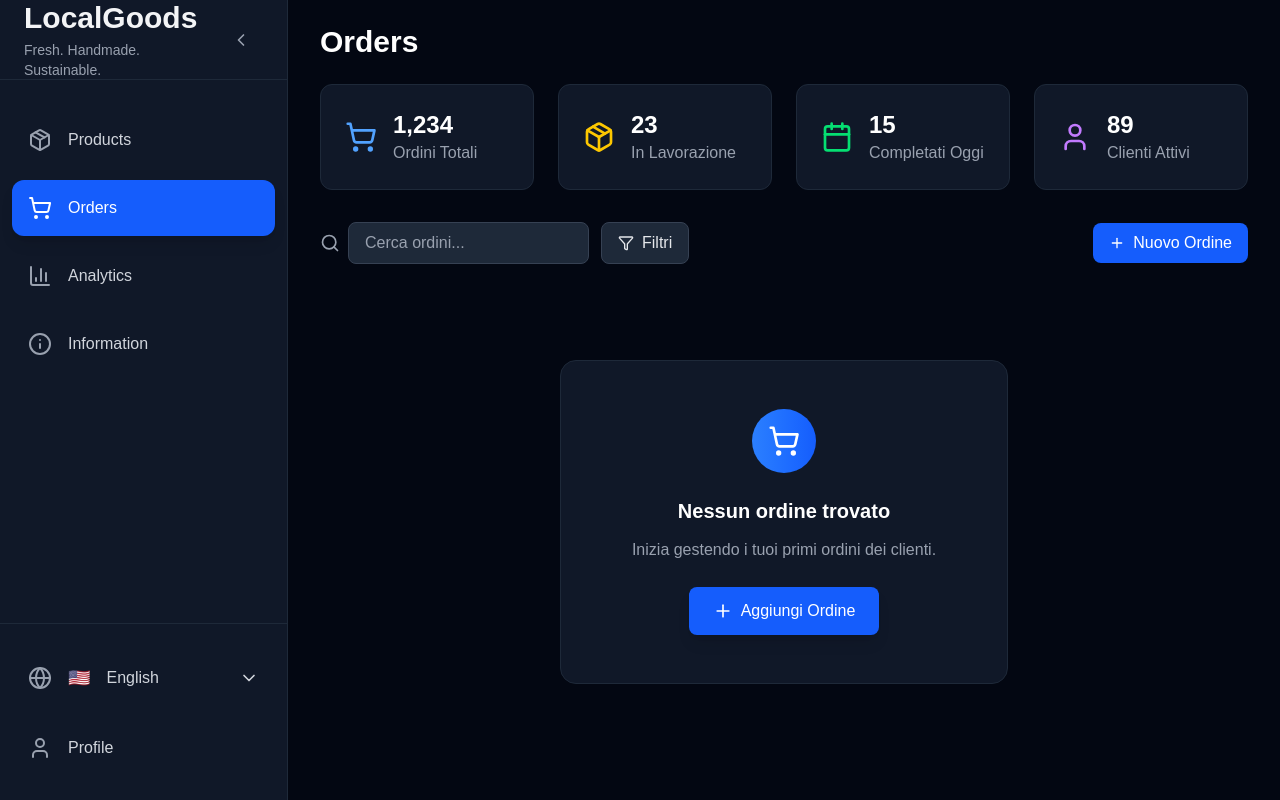
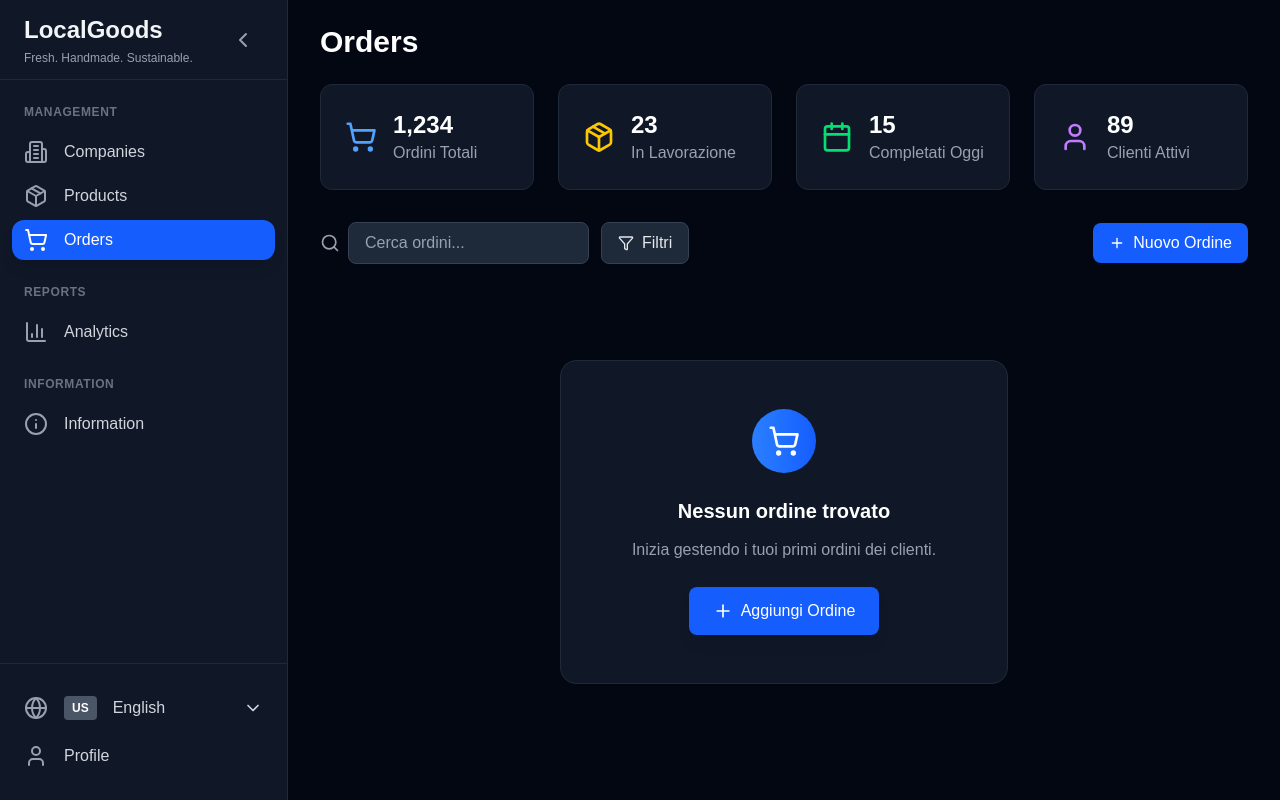
Before and after one commit to daro-hub/console_localgoods, a Next.js app: page /en/orders in a window 1280 px wide. Built offline with nearby package versions, Linux system fonts and the light colour scheme.

Commit message:
fix: UI sidebar

```diff
--- /dev/null
+++ b/src/app/[locale]/companies/page.tsx
@@ -0,0 +1,52 @@
+import { useTranslations } from '@/hooks/useTranslations';
+import { DashboardLayout } from '@/components/DashboardLayout';
+import { Building2, Plus } from 'lucide-react';
+
+interface CompaniesPageProps {
+  params: {
+    locale: string;
+  };
+}
+
+export default function CompaniesPage({ params }: CompaniesPageProps) {
+  const { t } = useTranslations(params.locale);
+
+  return (
+    <DashboardLayout locale={params.locale}>
+      <div className="p-8">
+        <div className="mb-8">
+          <div className="flex items-center justify-between">
+            <div>
+              <h1 className="text-3xl font-bold text-gray-900 mb-2">
+                {t('pages.companies.title')}
+              </h1>
+              <p className="text-gray-600">
+                {t('pages.companies.description')}
+              </p>
+            </div>
+            <button className="bg-blue-600 hover:bg-blue-700 text-white px-4 py-2 rounded-xl flex items-center space-x-2 transition-colors">
+              <Plus className="h-5 w-5" />
+              <span>{t('pages.companies.addCompany')}</span>
+            </button>
+          </div>
+        </div>
+
+        <div className="bg-white rounded-xl shadow-sm border border-gray-200 p-8">
+          <div className="text-center py-12">
+            <Building2 className="h-16 w-16 text-gray-400 mx-auto mb-4" />
+            <h3 className="text-lg font-semibold text-gray-900 mb-2">
+              {t('pages.companies.noCompanies')}
+            </h3>
+            <p className="text-gray-600 mb-6">
+              {t('pages.companies.createFirst')}
+            </p>
+            <button className="bg-blue-600 hover:bg-blue-700 text-white px-4 py-2 rounded-xl flex items-center space-x-2 transition-colors mx-auto">
+              <Plus className="h-5 w-5" />
+              <span>{t('pages.companies.addCompany')}</span>
+            </button>
+          </div>
+        </div>
+      </div>
+    </DashboardLayout>
+  );
+}
--- a/src/components/LanguageSelector.tsx
+++ b/src/components/LanguageSelector.tsx
@@ -1,6 +1,6 @@
 'use client';
 
-import { useState } from 'react';
+import { useState, useEffect, useRef } from 'react';
 import { useRouter } from 'next/navigation';
 import { ChevronDown, Globe } from 'lucide-react';
 
@@ -12,12 +12,13 @@ interface LanguageSelectorProps {
 export function LanguageSelector({ locale, collapsed = false }: LanguageSelectorProps) {
   const [isOpen, setIsOpen] = useState(false);
   const router = useRouter();
+  const dropdownRef = useRef<HTMLDivElement>(null);
 
   const languages = [
-    { code: 'it', name: 'Italiano', flag: '🇮🇹' },
-    { code: 'en', name: 'English', flag: '🇺🇸' },
-    { code: 'fr', name: 'Français', flag: '🇫🇷' },
-    { code: 'es', name: 'Español', flag: '🇪🇸' },
+    { code: 'it', name: 'Italiano', flag: 'IT' },
+    { code: 'en', name: 'English', flag: 'US' },
+    { code: 'fr', name: 'Français', flag: 'FR' },
+    { code: 'es', name: 'Español', flag: 'ES' },
   ];
 
   const currentLanguage = languages.find(lang => lang.code === locale) || languages[0];
@@ -29,12 +30,29 @@ export function LanguageSelector({ locale, collapsed = false }: LanguageSelector
     setIsOpen(false);
   };
 
+  // Chiude il menu quando si clicca fuori dal componente
+  useEffect(() => {
+    const handleClickOutside = (event: MouseEvent) => {
+      if (dropdownRef.current && !dropdownRef.current.contains(event.target as Node)) {
+        setIsOpen(false);
+      }
+    };
+
+    if (isOpen) {
+      document.addEventListener('mousedown', handleClickOutside);
+    }
+
+    return () => {
+      document.removeEventListener('mousedown', handleClickOutside);
+    };
+  }, [isOpen]);
+
   if (collapsed) {
     return (
-      <div className="relative">
+      <div className="relative" ref={dropdownRef}>
         <button
           onClick={() => setIsOpen(!isOpen)}
-          className="p-3 rounded-xl hover:bg-gray-800 transition-colors text-gray-400 hover:text-gray-200"
+          className="p-2 rounded-xl hover:bg-gray-800 transition-colors text-gray-400 hover:text-gray-200"
           title="Lingua"
         >
           <Globe className="h-6 w-6" />
@@ -55,7 +73,7 @@ export function LanguageSelector({ locale, collapsed = false }: LanguageSelector
                     }
                   `}
                 >
-                  <span className="text-lg">{language.flag}</span>
+                  <span className="text-xs font-bold bg-gray-600 text-white px-2 py-1 rounded">{language.flag}</span>
                   <span className="font-medium">{language.name}</span>
                 </button>
               ))}
@@ -67,14 +85,14 @@ export function LanguageSelector({ locale, collapsed = false }: LanguageSelector
   }
 
   return (
-    <div className="relative">
+    <div className="relative" ref={dropdownRef}>
       <button
         onClick={() => setIsOpen(!isOpen)}
-        className="w-full flex items-center justify-between px-4 py-4 text-base font-medium rounded-xl transition-all duration-200 text-gray-300 hover:bg-gray-800 hover:text-white"
+        className="w-full flex items-center justify-between px-3 py-2 text-base font-medium rounded-xl transition-all duration-200 text-gray-300 hover:bg-gray-800 hover:text-white"
       >
         <div className="flex items-center space-x-4">
           <Globe className="h-6 w-6 text-gray-400" />
-          <span className="text-lg">{currentLanguage.flag}</span>
+          <span className="text-xs font-bold bg-gray-600 text-white px-2 py-1 rounded">{currentLanguage.flag}</span>
           <span className="font-medium">{currentLanguage.name}</span>
         </div>
         <ChevronDown className={`h-5 w-5 transition-transform ${isOpen ? 'rotate-180' : ''}`} />
@@ -94,10 +112,10 @@ export function LanguageSelector({ locale, collapsed = false }: LanguageSelector
                     : 'text-gray-200'
                   }
                 `}
-              >
-                <span className="text-lg">{language.flag}</span>
-                <span className="font-medium">{language.name}</span>
-              </button>
+                              >
+                  <span className="text-xs font-bold bg-gray-600 text-white px-2 py-1 rounded">{language.flag}</span>
+                  <span className="font-medium">{language.name}</span>
+                </button>
             ))}
           </div>
         </div>
--- a/src/components/Sidebar.tsx
+++ b/src/components/Sidebar.tsx
@@ -11,7 +11,8 @@ import {
   Info,
   ChevronLeft,
   ChevronRight,
-  User
+  User,
+  Building2
 } from 'lucide-react';
 
 interface SidebarProps {
@@ -23,7 +24,15 @@ export function Sidebar({ locale }: SidebarProps) {
   const pathname = usePathname();
   const { t } = useTranslations(locale);
 
-  const navigation = [
+  const navigationSections = [
+    {
+      title: t('navigation.sections.management'),
+      items: [
+        {
+          name: t('navigation.companies'),
+          href: `/${locale}/companies`,
+          icon: Building2,
+        },
         {
           name: t('navigation.products'),
           href: `/${locale}/products`,
@@ -34,16 +43,28 @@ export function Sidebar({ locale }: SidebarProps) {
           href: `/${locale}/orders`,
           icon: ShoppingCart,
         },
+      ]
+    },
+    {
+      title: t('navigation.sections.reports'),
+      items: [
         {
           name: t('navigation.analytics'),
           href: `/${locale}/analytics`,
           icon: BarChart3,
         },
+      ]
+    },
+    {
+      title: t('navigation.sections.info'),
+      items: [
         {
           name: t('navigation.information'),
           href: `/${locale}/information`,
           icon: Info,
         },
+      ]
+    }
   ];
 
   return (
@@ -51,74 +72,124 @@ export function Sidebar({ locale }: SidebarProps) {
       isCollapsed ? 'w-16' : 'w-72'
     }`}>
       {/* Header con Logo e Toggle */}
-      <div className="flex items-center justify-between h-20 px-6 border-b border-gray-800">
+      <div className={`flex items-center h-20 border-b border-gray-800 ${
+        isCollapsed ? 'justify-center px-3' : 'justify-between px-6'
+      }`}>
         <Link href={`/${locale}`} className={`flex flex-col ${isCollapsed ? 'hidden' : 'flex'}`}>
-          <span className="text-3xl font-bold text-gray-100">
+          <span className="text-2xl font-bold text-gray-100">
             {t('navigation.title')}
           </span>
-          <span className="text-sm text-gray-400 mt-1">
+          <span className="text-xs text-gray-400 mt-1">
             {t('navigation.tagline')}
           </span>
         </Link>
 
         <button
           onClick={() => setIsCollapsed(!isCollapsed)}
-          className="p-3 rounded-lg hover:bg-gray-800 transition-colors text-gray-400 hover:text-gray-200"
+          className="p-2 rounded-xl hover:bg-gray-800 transition-colors text-gray-400 hover:text-gray-200"
+          title={isCollapsed ? t('navigation.expand') : t('navigation.collapse')}
         >
           {isCollapsed ? (
-            <ChevronRight className="h-5 w-5" />
+            <ChevronRight className="h-6 w-6" />
           ) : (
-            <ChevronLeft className="h-5 w-5" />
+            <ChevronLeft className="h-6 w-6" />
           )}
         </button>
       </div>
 
       {/* Navigation */}
-      <nav className="flex-1 px-3 py-8 space-y-3">
-        {navigation.map((item) => {
+      <nav className="flex-1 px-3 py-6">
+        {navigationSections.map((section, sectionIndex) => (
+          <div key={section.title} className={sectionIndex > 0 ? 'mt-6' : ''}>
+            {/* Titolo della sezione (solo quando espansa) */}
+            {!isCollapsed && (
+              <div className="px-3 mb-3">
+                <h3 className="text-xs font-semibold text-gray-500 uppercase tracking-wider">
+                  {section.title}
+                </h3>
+              </div>
+            )}
+
+            {/* Separatore visivo (solo quando compatta) */}
+            {isCollapsed && sectionIndex > 0 && (
+              <div className="flex justify-center mb-3">
+                <div className="w-8 h-px bg-gray-700"></div>
+              </div>
+            )}
+
+            {/* Items della sezione */}
+            <div className="space-y-1">
+              {section.items.map((item) => {
                 const Icon = item.icon;
                 const isActive = pathname === item.href;
+
+                if (isCollapsed) {
+                  return (
+                    <div key={item.name} className="flex justify-center">
+                      <Link
+                        href={item.href}
+                        className={`
+                          p-2 rounded-xl transition-colors
+                          ${isActive
+                            ? 'bg-blue-600 text-white shadow-lg'
+                            : 'text-gray-400 hover:bg-gray-800 hover:text-gray-200'
+                          }
+                        `}
+                        title={item.name}
+                      >
+                        <Icon className={`h-6 w-6 ${isActive ? 'text-white' : ''}`} />
+                      </Link>
+                    </div>
+                  );
+                }
+
                 return (
                   <Link
                     key={item.name}
                     href={item.href}
                     className={`
-                flex items-center px-4 py-4 text-base font-medium rounded-xl transition-all duration-200
+                      flex items-center px-3 py-2 text-base font-medium rounded-xl transition-all duration-200
                       ${isActive
                         ? 'bg-blue-600 text-white shadow-lg'
                         : 'text-gray-300 hover:bg-gray-800 hover:text-white'
                       }
-                ${isCollapsed ? 'justify-center' : ''}
                     `}
-              title={isCollapsed ? item.name : undefined}
                   >
-              <Icon className={`h-6 w-6 ${isActive ? 'text-white' : 'text-gray-400'} ${
-                isCollapsed ? 'mr-0' : 'mr-4'
-              }`} />
-              {!isCollapsed && item.name}
+                    <Icon className={`h-6 w-6 mr-4 ${isActive ? 'text-white' : 'text-gray-400'}`} />
+                    {item.name}
                   </Link>
                 );
               })}
+            </div>
+          </div>
+        ))}
       </nav>
 
       {/* Footer con Language Selector e User */}
-      <div className="px-3 py-6 border-t border-gray-800 space-y-3">
+      <div className="px-3 py-6 border-t border-gray-800 space-y-2">
         {/* Language Selector */}
         <div className={isCollapsed ? 'flex justify-center' : ''}>
           <LanguageSelector locale={locale} collapsed={isCollapsed} />
         </div>
 
         {/* User Button */}
+        <div className={isCollapsed ? 'flex justify-center' : ''}>
+          {isCollapsed ? (
             <button
-          className={`
-            flex items-center px-4 py-4 text-base font-medium rounded-xl transition-all duration-200 text-gray-300 hover:bg-gray-800 hover:text-white
-            ${isCollapsed ? 'justify-center' : 'w-full'}
-          `}
-          title={isCollapsed ? t('navigation.profile') : undefined}
+              className="p-2 rounded-xl hover:bg-gray-800 transition-colors text-gray-400 hover:text-gray-200"
+              title={t('navigation.profile')}
             >
-          <User className={`h-6 w-6 text-gray-400 ${isCollapsed ? 'mr-0' : 'mr-4'}`} />
-          {!isCollapsed && t('navigation.profile')}
+              <User className="h-6 w-6" />
             </button>
+          ) : (
+            <button
+              className="flex items-center px-3 py-2 text-base font-medium rounded-xl transition-all duration-200 text-gray-300 hover:bg-gray-800 hover:text-white w-full"
+            >
+              <User className="h-6 w-6 text-gray-400 mr-4" />
+              {t('navigation.profile')}
+            </button>
+          )}
+        </div>
       </div>
     </div>
   );
--- a/src/locales/en.json
+++ b/src/locales/en.json
@@ -2,12 +2,20 @@
   "navigation": {
     "title": "LocalGoods",
     "tagline": "Fresh. Handmade. Sustainable.",
+    "companies": "Companies",
     "products": "Products",
     "orders": "Orders",
     "analytics": "Analytics",
     "information": "Information",
     "profile": "Profile",
-    "language": "Language"
+    "language": "Language",
+    "expand": "Expand",
+    "collapse": "Collapse",
+    "sections": {
+      "management": "Management",
+      "reports": "Reports",
+      "info": "Information"
+    }
   },
   "pages": {
     "home": {
@@ -30,6 +38,13 @@
           "description": "Access your account information and settings"
         }
       }
+    },
+    "companies": {
+      "title": "Companies",
+      "description": "Manage your partner companies",
+      "addCompany": "Add Company",
+      "noCompanies": "No companies found",
+      "createFirst": "Create your first company"
     },
     "products": {
       "title": "Products",
--- a/src/locales/es.json
+++ b/src/locales/es.json
@@ -2,12 +2,20 @@
   "navigation": {
     "title": "LocalGoods",
     "tagline": "Fresco. Artesanal. Sostenible.",
+    "companies": "Empresas",
     "products": "Productos",
     "orders": "Pedidos",
     "analytics": "Analítica",
     "information": "Información",
     "profile": "Perfil",
-    "language": "Idioma"
+    "language": "Idioma",
+    "expand": "Expandir",
+    "collapse": "Contraer",
+    "sections": {
+      "management": "Gestión",
+      "reports": "Informes",
+      "info": "Información"
+    }
   },
   "pages": {
     "home": {
@@ -30,6 +38,13 @@
           "description": "Accede a la información de tu cuenta y configuraciones"
         }
       }
+    },
+    "companies": {
+      "title": "Empresas",
+      "description": "Gestiona tus empresas asociadas",
+      "addCompany": "Agregar empresa",
+      "noCompanies": "No se encontraron empresas",
+      "createFirst": "Crea tu primera empresa"
     },
     "products": {
       "title": "Productos",
--- a/src/locales/fr.json
+++ b/src/locales/fr.json
@@ -2,12 +2,20 @@
   "navigation": {
     "title": "LocalGoods",
     "tagline": "Frais. Fait main. Durable.",
+    "companies": "Entreprises",
     "products": "Produits",
     "orders": "Commandes",
     "analytics": "Analytique",
     "information": "Informations",
     "profile": "Profil",
-    "language": "Langue"
+    "language": "Langue",
+    "expand": "Développer",
+    "collapse": "Réduire",
+    "sections": {
+      "management": "Gestion",
+      "reports": "Rapports",
+      "info": "Informations"
+    }
   },
   "pages": {
     "home": {
@@ -30,6 +38,13 @@
           "description": "Accédez aux informations de votre compte et aux paramètres"
         }
       }
+    },
+    "companies": {
+      "title": "Entreprises",
+      "description": "Gérez vos entreprises partenaires",
+      "addCompany": "Ajouter une entreprise",
+      "noCompanies": "Aucune entreprise trouvée",
+      "createFirst": "Créez votre première entreprise"
     },
     "products": {
       "title": "Produits",
--- a/src/locales/it.json
+++ b/src/locales/it.json
@@ -2,12 +2,20 @@
   "navigation": {
     "title": "LocalGoods",
     "tagline": "Fresco. Fatto a mano. Sostenibile.",
+    "companies": "Aziende",
     "products": "Prodotti",
     "orders": "Ordini",
     "analytics": "Analistica",
     "information": "Informazioni",
     "profile": "Profilo",
-    "language": "Lingua"
+    "language": "Lingua",
+    "expand": "Espandi",
+    "collapse": "Comprimi",
+    "sections": {
+      "management": "Gestione",
+      "reports": "Report",
+      "info": "Informazioni"
+    }
   },
   "pages": {
     "home": {
@@ -30,6 +38,13 @@
           "description": "Accedi alle informazioni del tuo account e impostazioni"
         }
       }
+    },
+    "companies": {
+      "title": "Aziende",
+      "description": "Gestisci le tue aziende partner",
+      "addCompany": "Aggiungi Azienda",
+      "noCompanies": "Nessuna azienda trovata",
+      "createFirst": "Crea la tua prima azienda"
     },
     "products": {
       "title": "Prodotti",
```
Lines whose indentation alone changed are shown as unchanged.
